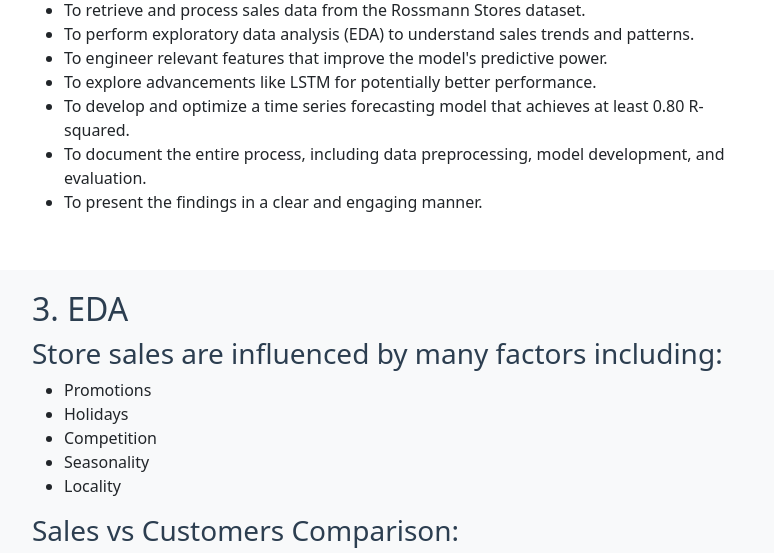
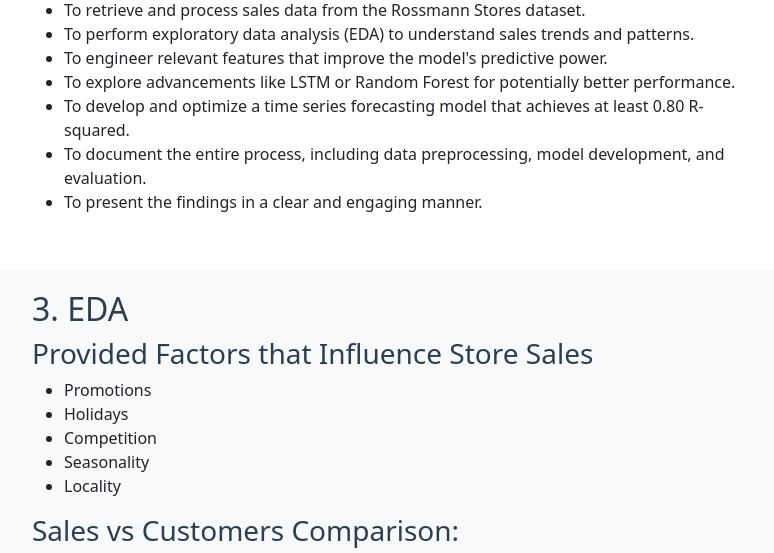
Before and after one commit to infinadox/Sales-Data-Forecasting, a plain HTML site: page index.html in a window 1280 px wide. Shown: the part 657-1210 px from the top of the page, without its empty margins (248-1022 px from the left). Drawn offline with nearby package versions, Linux system fonts and the light colour scheme.

Commit message:
Update index.html

```diff
--- a/index.html
+++ b/index.html
@@ -111,7 +111,7 @@
                         <li>To retrieve and process sales data from the Rossmann Stores dataset.</li>
                         <li>To perform exploratory data analysis (EDA) to understand sales trends and patterns.</li>
                         <li>To engineer relevant features that improve the model's predictive power.</li>
-                        <li>To explore advancements like LSTM for potentially better performance.</li>
+                        <li>To explore advancements like LSTM or Random Forest for potentially better performance.</li>
                         <li>To develop and optimize a time series forecasting model that achieves at least 0.80 R-squared.</li>
                         <li>To document the entire process, including data preprocessing, model development, and evaluation.</li>
                         <li>To present the findings in a clear and engaging manner.</li>
@@ -127,7 +127,7 @@
             <div class="row gx-4 justify-content-center">
                 <div class="col-lg-8">
                     <h2>3. EDA</h2>
-                    <h3>Store sales are influenced by many factors including:</h3>
+                    <h3>Provided Factors that Influence Store Sales</h3>
                     <ul>
                         <li>Promotions</li>
                         <li>Holidays</li>
```
